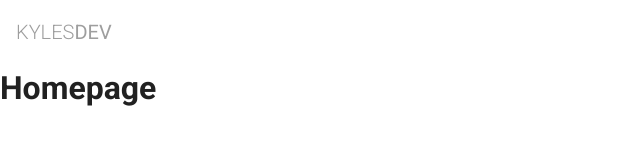
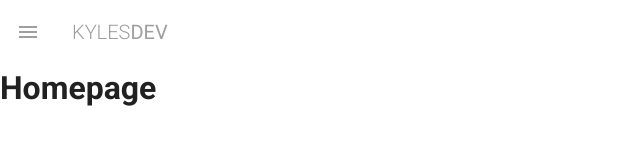
Before and after one commit to kylesdev91/todo-ninja, a Vue app: page / in a window 1280 px wide. Shown: the top 160 px of the page, without its empty margins (0-640 px from the left). Built offline with nearby package versions, Linux system fonts and the light colour scheme.

Commit message:
sorry guys this is the actual video 8

```diff
--- a/src/components/Navbar.vue
+++ b/src/components/Navbar.vue
@@ -1,15 +1,25 @@
 <template>
   <nav>
     <v-toolbar flat app>
+        <v-app-bar-nav-icon class="grey--text" @click="drawer = !drawer"></v-app-bar-nav-icon>
       <v-toolbar-title class="text-uppercase grey--text">
         <span class="font-weight-light">Kyles</span>
         <span>Dev</span>
       </v-toolbar-title>
       <v-spacer></v-spacer>
     </v-toolbar>
+    <v-navigation-drawer v-model="drawer" temporary app class="indigo">
+          <p>test</p>
+</v-navigation-drawer>
   </nav>
 </template>
 
 <script>
-export default {};
+export default {
+    data() {
+        return {
+            drawer: false
+        }
+    }
+};
 </script>
```
